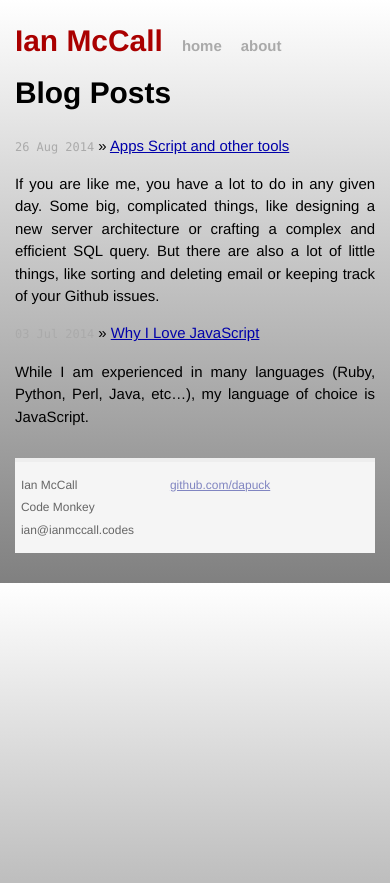
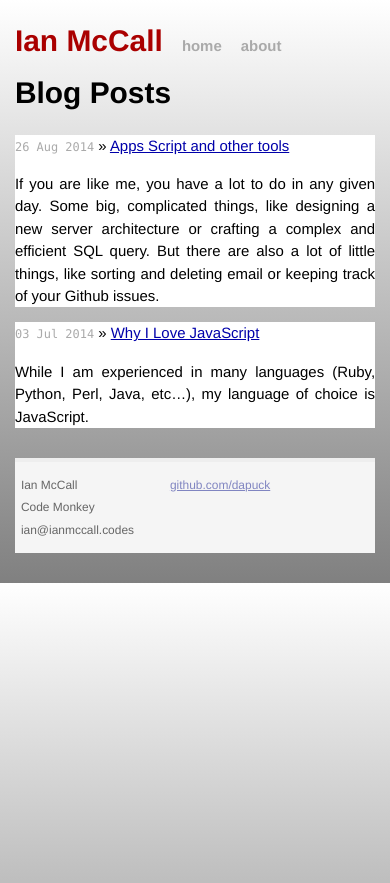
Before and after one commit to ianmcodes/ianmcodes.github.io, a Jekyll site: the page built from index.html, in a window 390 px wide. Shown: the top 883 px of the page. Built offline with Jekyll 4.4.1, drawn with Linux system fonts in a browser that asks for light colours; nearby versions of some CDN libraries; Markdown is read by kramdown in place of the engine named in the settings.

Commit message:
More CSS for mobile

```diff
--- a/css/main_grail.css
+++ b/css/main_grail.css
@@ -175,6 +175,10 @@ a:visited {
 aside {
     display: none;
 }
+
+.posts > article {
+    background-color: white;
+}
 @media (min-width: 1024px) and (orientation: landscape) {
     .site {
         margin-left: 5em;
@@ -218,7 +222,6 @@ aside {
     .posts > article {
         border: 1px solid lightgray;
         padding: 0.5em;
-        background-color: white;
         transition: background-color 400ms linear;
         margin-bottom: 0.5em;
     }
```
